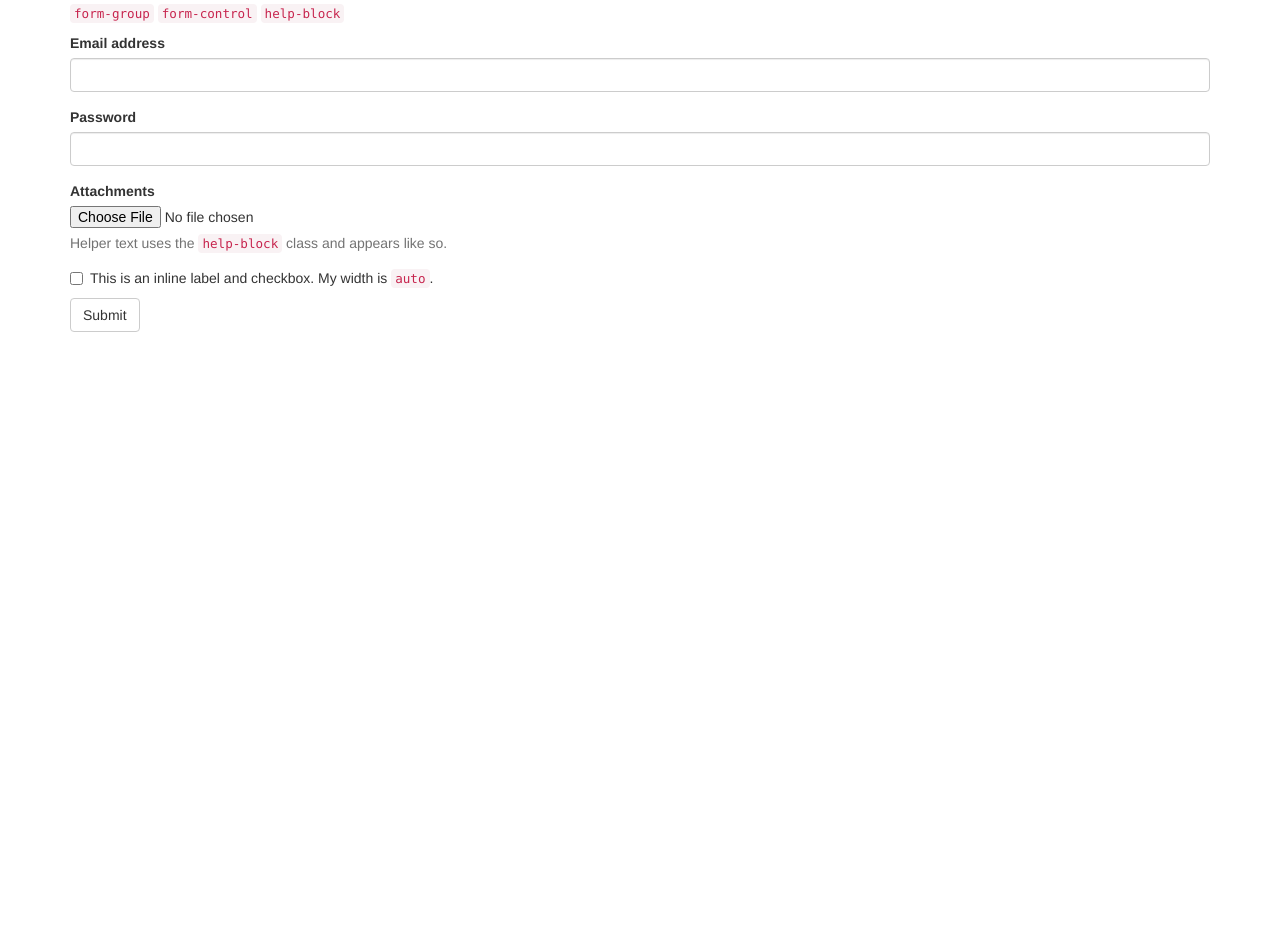
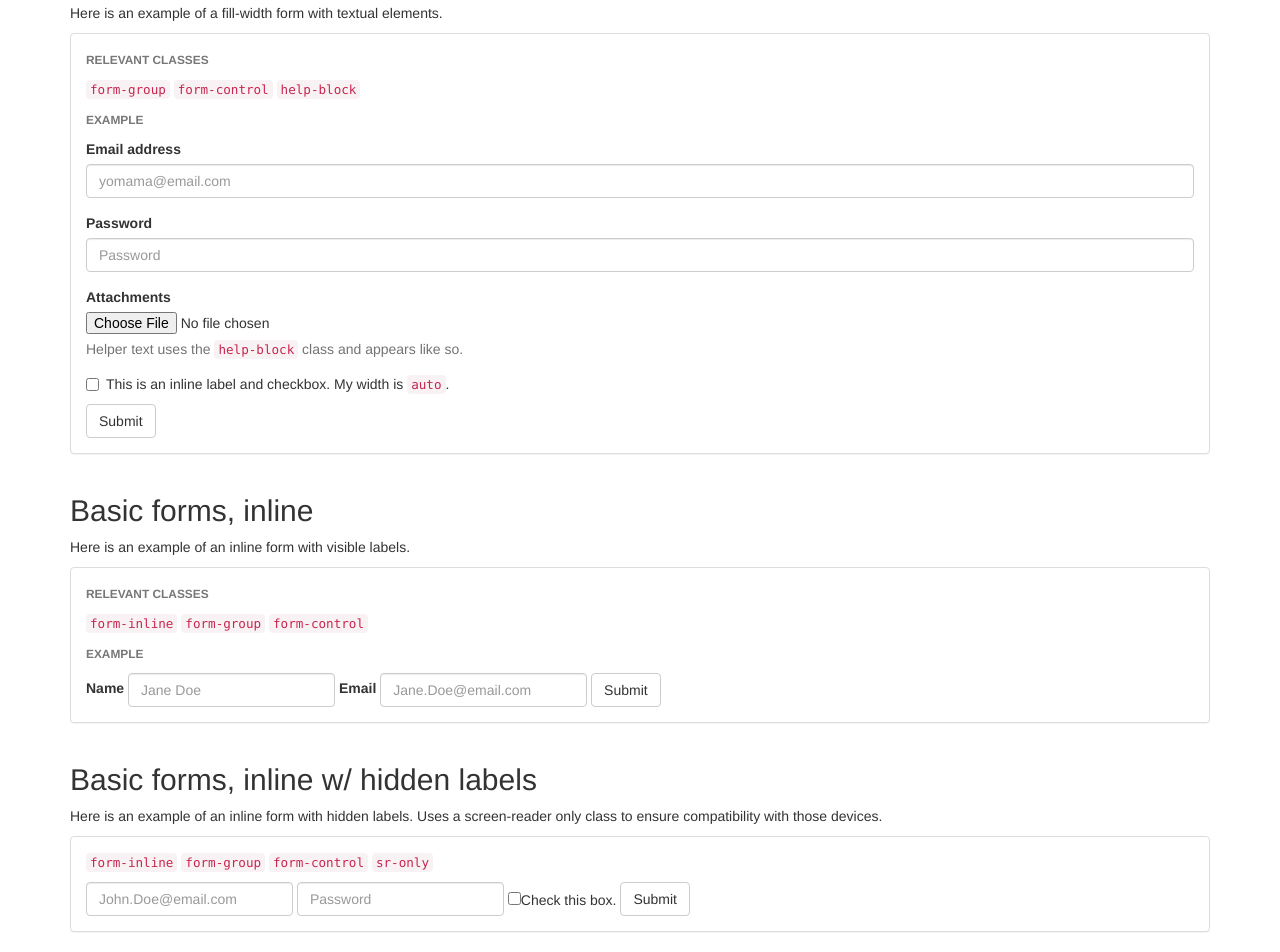
Before and after one commit to sdlambert/bootstrap-demo, a plain HTML site: page formstyles.html in a window 1280 px wide. Shown: the part 240-1192 px from the top of the page. Before the commit the page ends 800 px from the top, so only its background shows below. Drawn offline with nearby package versions, Linux system fonts and the light colour scheme.

Commit message:
Discovered panels. :)

```diff
--- a/formstyles.html
+++ b/formstyles.html
@@ -29,15 +29,20 @@
 			<div class="row">
 				<div class="col-sm-12">
 					<h2>Basic forms, full width</h2>
+					<p>Here is an example of a fill-width form with textual elements.</p>
+					<div class="panel panel-default">
+						<div class="panel-body">
+							<p><small class="text-uppercase text-muted"><strong>Relevant classes</strong></small></p>
 							<p><code>form-group</code>&nbsp;<code>form-control</code>&nbsp;<code>help-block</code></p>
+							<p><small class="text-uppercase text-muted"><strong>Example</strong></small></p>
 							<form>
 								<div class="form-group">
 									<label for="inputEmail1">Email address</label>
-							<input type="email" class="form-control" id="inputEmail1">
+									<input type="email" class="form-control" id="inputEmail1" placeholder="yomama@email.com">
 								</div>
 								<div class="form-group">
 									<label for="inputPassword1">Password</label>
-							<input type="password" class="form-control" id="inputPassword1">
+									<input type="password" class="form-control" id="inputPassword1" placeholder="Password">
 								</div>
 								<div class="form-group">
 									<label for="inputFile1">Attachments</label>
@@ -54,6 +59,71 @@
 						</div>
 					</div>
 				</div>
+			</div>
+			<div class="row">
+				<div class="col-sm-12">
+					<h2>Basic forms, inline</h2>
+					<p>Here is an example of an inline form with visible labels.</p>
+					<div class="panel panel-default">
+							<div class="panel-body">
+							<p><small class="text-uppercase text-muted"><strong>Relevant classes</strong></small></p>
+							<p><code>form-inline</code>&nbsp;<code>form-group</code>&nbsp;<code>form-control</code></p>
+							<p><small class="text-uppercase text-muted"><strong>Example</strong></small></p>
+							<form class="form-inline">
+								<div class="form-group">
+									<label for="inputName2">Name</label>
+									<input type="text" class="form-control" id="inputName2" placeholder="Jane Doe">
+								</div>
+								<div class="form-group">
+									<label for="inputEmail2">Email</label>
+									<input type="email" class="form-control" id="inputEmail2" placeholder="Jane.Doe@email.com">
+								</div>
+								<button type="submit" class="btn btn-default">Submit</button>
+							</form>
+						</div>
+					</div>
+				</div>
+			</div>
+			<div class="row">
+				<div class="col-sm-12">
+					<h2>Basic forms, inline w/ hidden labels</h2>
+					<p>Here is an example of an inline form with hidden labels. Uses a screen-reader only class to ensure compatibility with those devices.</p>
+					<div class="panel panel-default">
+						<div class="panel-body">
+							<p><code>form-inline</code>&nbsp;<code>form-group</code>&nbsp;<code>form-control</code>&nbsp;<code>sr-only</code></p>
+							<form class="form-inline">
+								<div class="form-group">
+									<label for="inputemail3" class="sr-only">Name</label>
+									<input type="email" class="form-control" id="inputemail3" placeholder="John.Doe@email.com">
+								</div>
+								<div class="form-group">
+									<label for="inputPassword3" class="sr-only">Email</label>
+									<input type="password" class="form-control" id="inputPassword3" placeholder="Password">
+								</div>
+								<div class="checkbox">
+								  <label>
+								    <input type="checkbox">Check this box.
+								  </label>
+								</div>
+								<button type="submit" class="btn btn-default">Submit</button>
+							</form>
+						</div>
+					</div>
+				</div>
+			</div>
+			<div class="row">
+
+			</div>
+			<div class="row">
+
+			</div>
+			<div class="row">
+
+			</div>
+			<div class="row">
+
+			</div>
+		</div>
 
 		<!-- jQuery (necessary for Bootstrap's JavaScript plugins) -->
 		<script src="https://ajax.googleapis.com/ajax/libs/jquery/1.11.3/jquery.min.js"></script>
```
Lines whose indentation alone changed are shown as unchanged.
